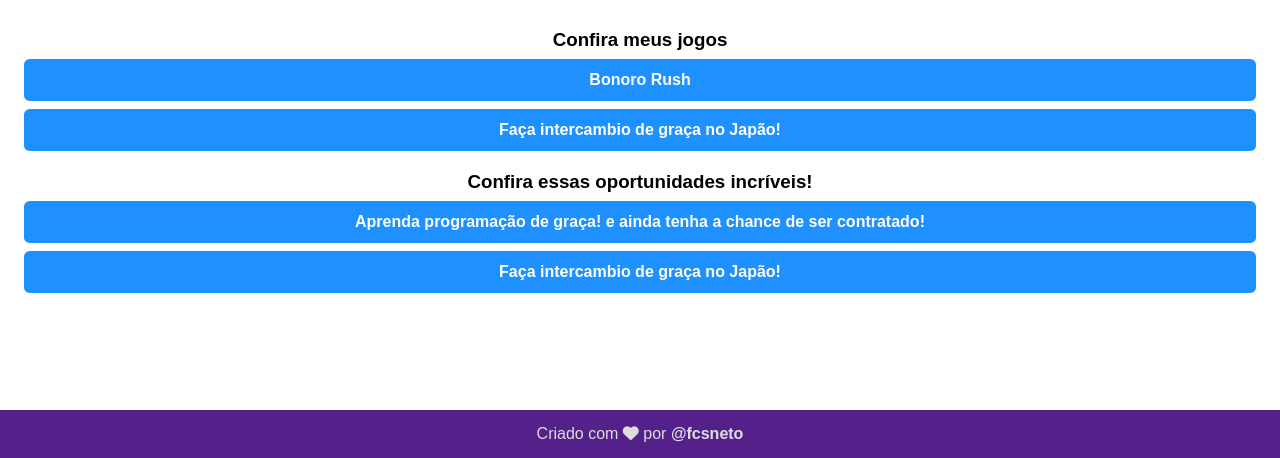
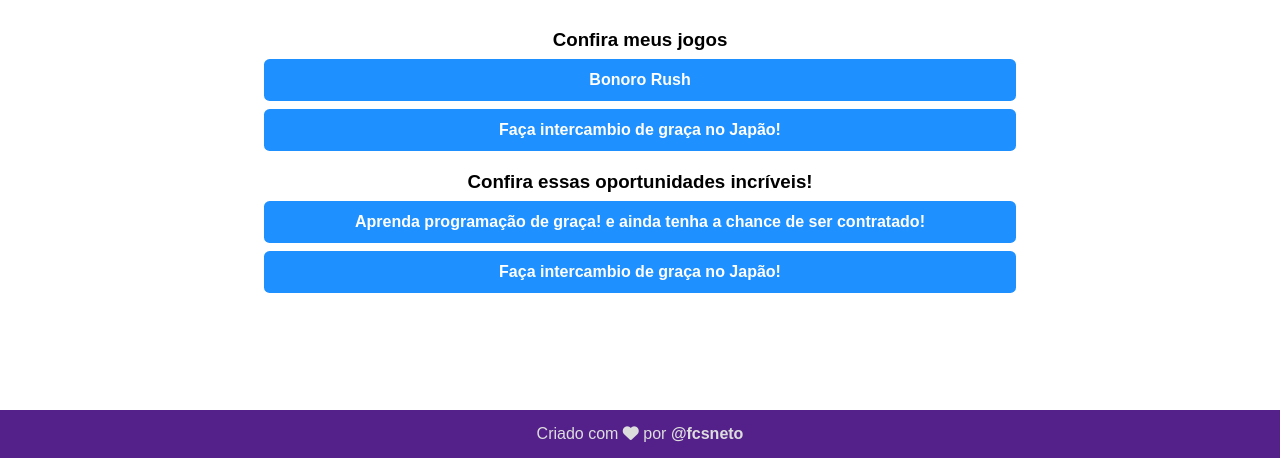
Before and after one commit to fcsneto/meus_links, a plain HTML site: page public/index.html in a window 1280 px wide. Shown: the part 342-800 px from the top of the page. Drawn offline with Linux system fonts and the light colour scheme.

Commit message:
correção no css - max-width do <main>

```diff
--- a/public/style/main.css
+++ b/public/style/main.css
@@ -51,8 +51,9 @@ header img{
 }
 
 main{
-    max-width: 1000;
+    max-width: 800px;
     width: 100%;
+    margin: 0 auto;
     padding: 1rem 1.5rem;
     display: flex;
     flex-direction: column;
```
